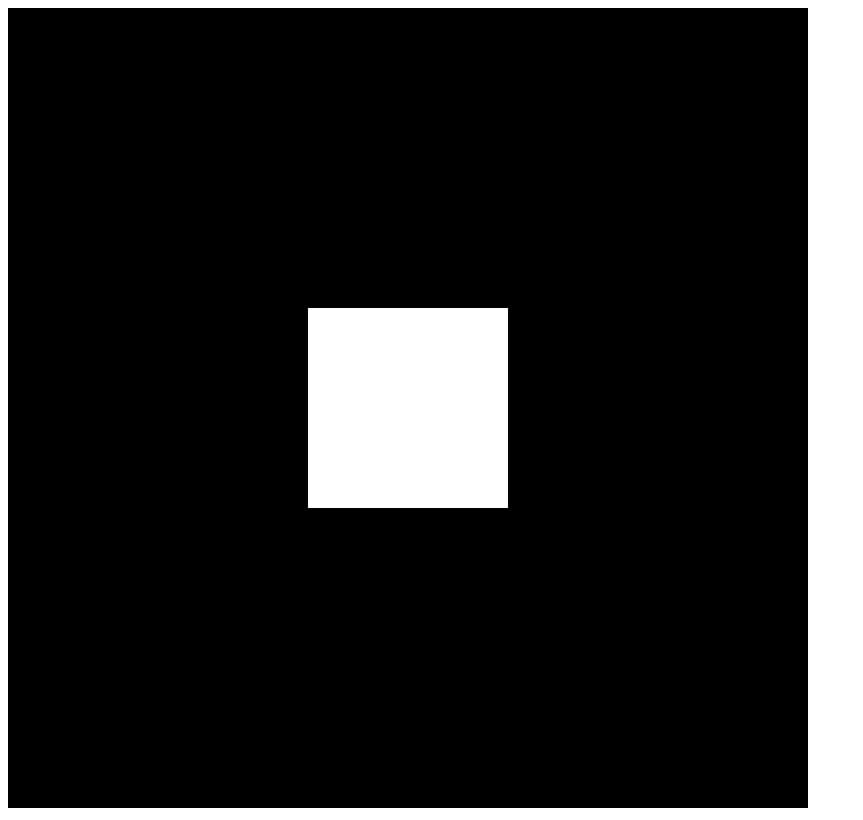
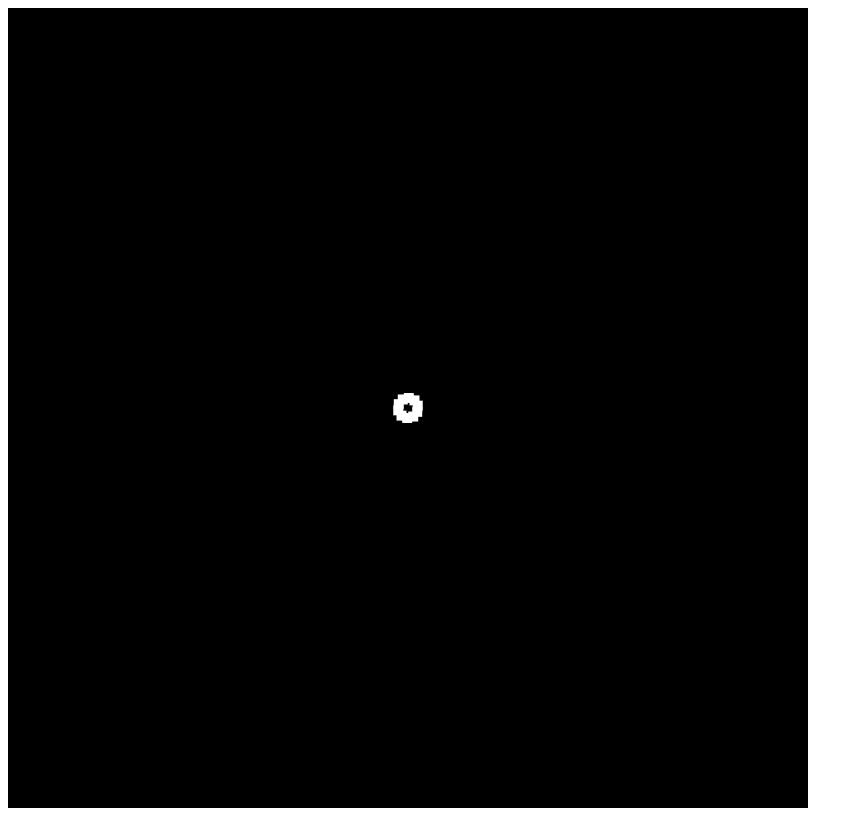
Before and after one commit to RaphByrne/doodle-spiro, a plain HTML site: page index.html in a window 1280 px wide. Shown: the whole page, without its empty margins (0-863 px from the left). Drawn offline with Linux system fonts and the light colour scheme.

Commit message:
bones of spiro framework fleshed out

```diff
--- a/index.html
+++ b/index.html
@@ -3,6 +3,7 @@
 <head>
 	<meta charset="UTF-8">
 	<script src="src/Shapes.js"></script>
+	<script src="src/Spiro.js"></script>
 	<script src="src/Main.js"></script>
 </head>
 <body onload="initAll()">
--- a/src/Main.js
+++ b/src/Main.js
@@ -1,6 +1,6 @@
 var canvas;
 var context;
-var rect;
+var spiro;
 
 function initAll()
 {
@@ -8,7 +8,7 @@ function initAll()
 	context = canvas.getContext("2d");
 	context.fillStyle = "#000000";
 	context.fillRect(0, 0, canvas.width, canvas.height);
-	rect = new Rectangle(200, 200, "#FFFFFF");
+	spiro = new Spiro(10);
 	draw();
 }
 
@@ -17,6 +17,7 @@ function draw()
 	context.save();
 	//put everything at the origin
 	context.translate(canvas.width/2, canvas.height/2);
-	rect.draw(context);
+	spiro.update();
+	spiro.draw(context);
 	context.restore();
 }
--- a/src/Spiro.js
+++ b/src/Spiro.js
@@ -1,13 +1,86 @@
 
-function SpiroElement(originFunc, speedFunc, distFunc)
+function Spiro(numElements)
 {
+	this.spiroElements = [];
+	let angleOffset = 2*Math.PI/numElements;
+	for(var i = 0; i < numElements; i++)
+	{
+		let el = new SpiroElement(
+			new Rectangle(10, 10, "#FFFFFF"),
+			staticOrigin(0,0),
+			staticSpeed(Math.PI/8),
+			staticDistance(10)
+		);
+		el.orbitAngle = i*angleOffset;
+		this.spiroElements.push(el);
+	}
+}
+
+Spiro.prototype =
+{
+	update: function()
+	{
+		for(var i = 0; i < this.spiroElements.length; i++)
+		{
+			this.spiroElements[i].update();
+		}
+	},
+
+	draw: function(context)
+	{
+		for(var i = 0; i < this.spiroElements.length; i++)
+		{
+			this.spiroElements[i].draw(context);
+		}
+	}
+
+};
+
+function SpiroElement(image, originFunc, angleFunc, distFunc)
+{
+	this.image = image;
 	this.origin = {x: 0, y: 0};
-	this.orbitSpeed = 0;
+	this.orbitAngle = 0;
 	this.orbitDistance = 0;
 
 	this.originFunc = originFunc.bind(this);
-	this.speedFunc = speedFunc.bind(this);
+	this.angleFunc = angleFunc.bind(this);
 	this.distFunc = distFunc.bind(this);
+}
+
+SpiroElement.prototype =
+{
+	update: function()
+	{
+		this.originFunc();
+		this.angleFunc()
+		//normalise the angle to the range (-PI, PI]
+		this.orbitAngle = (this.orbitAngle % (2*Math.PI)) - Math.PI;
+		this.distFunc();
+		this.updateImage();
+	},
+
+	updateImage: function()
+	{
+		var offset = PolarToCartesian(this.origin,
+			this.orbitDistance, this.orbitAngle);
+		this.image.moveTo(offset.x, offset.y);
+	},
+
+	draw: function(context)
+	{
+		this.image.draw(context);
+	}
+
+}
+
+function PolarToCartesian(origin, r, theta)
+{
+	var coords = {
+		x: origin.x + r*Math.cos(theta),
+		y: origin.y + r*Math.sin(theta)
+	};
+	return coords;
 }
 
 //movement functions
@@ -25,7 +98,7 @@ function staticSpeed(speed)
 {
 	return function()
 	{
-		this.orbitSpeed = speed;
+		this.orbitAngle += speed;
 	};
 }
 
```
